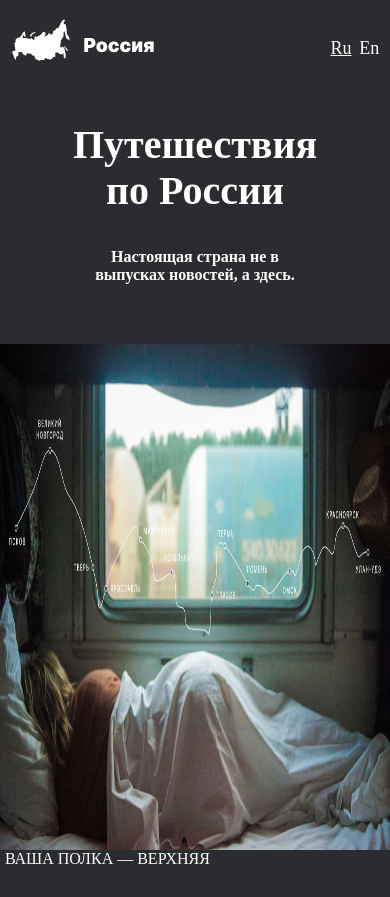
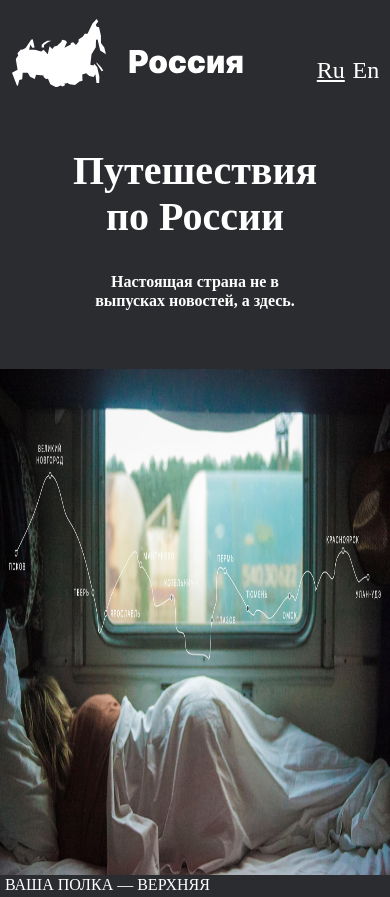
Before and after one commit to Michail19/Project_Yandex_3, a plain HTML site: page index.html in a window 390 px wide. Shown: the top 897 px of the page. Drawn offline with Linux system fonts and the light colour scheme.

Commit message:
Header update
Move to adaptive

```diff
--- a/block/header/__lang-link/header__lang-link.css
+++ b/block/header/__lang-link/header__lang-link.css
@@ -3,11 +3,13 @@
     margin-bottom: 0.25vh;
     color: white;
     text-decoration: none;
-    font-size: 24px;
+    font-size: 1.5rem;
  }
 
-@media screen and (max-width: 767px) and (min-width: 320px) {
-    .header__lang-link {
-        font-size: 18px;
-    }
+.header__lang-link:nth-child(2) {
+    grid-column: 2;
 }
+
+.header__lang-link:nth-child(3) {
+    grid-column: 3;
+}
--- a/block/header/__logo/header__logo.css
+++ b/block/header/__logo/header__logo.css
@@ -5,13 +5,13 @@
     position: absolute;
     left: 0;
     margin-left: 3vw;
-    width: 176px;
-    height: 52px;
+    width: 100%;
+    height: 10vh;
 }
 
 @media screen and (max-width: 767px) and (min-width: 320px) {
     .header__logo {
-        width: 142px;
-        height: 42px;
+        width: 80%;
+        height: 8vh;
     }
 }
--- a/block/header/header.css
+++ b/block/header/header.css
@@ -1,14 +1,15 @@
 .header {
-    display: flex;
+    display: grid;
     flex-flow: row;
     align-items: flex-end;
     justify-content: flex-end;
     margin: 2.25vh 2.75vw;
-    height: 52px;
+    height: 10vh;
+    grid-template-columns: repeat(1fr, 3);
 }
 
 @media screen and (max-width: 767px) and (min-width: 320px) {
     .header {
-        height: 42px;
+        height: 8vh;
     }
 }
```
